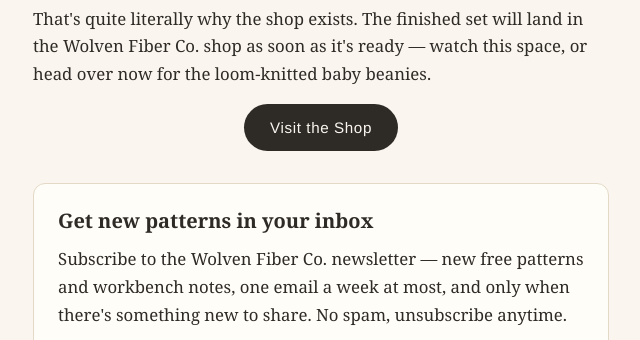
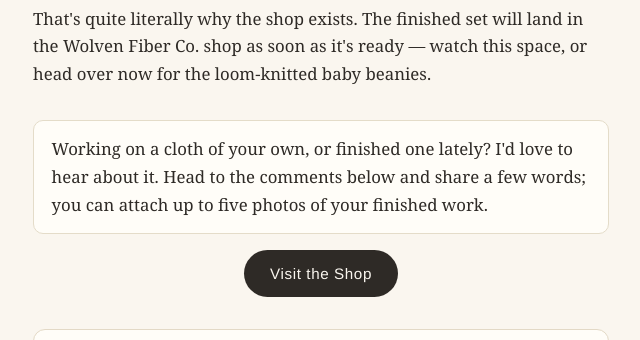
Before and after one commit to wolfmaster2010/wolven-blog, a plain HTML site: page on-the-needles-grandmothers-favorite.html in a window 1280 px wide. Shown: the part 1912-2252 px from the top of the page, without its empty margins (319-959 px from the left). Drawn offline with Linux system fonts and the light colour scheme; no server answers.

Commit message:
Invite readers to comment and share photos

```diff
--- a/on-the-needles-grandmothers-favorite.html
+++ b/on-the-needles-grandmothers-favorite.html
@@ -140,7 +140,8 @@
   <p>That's quite literally why the shop exists. The finished set will land
   in the Wolven Fiber Co. shop as soon as it's ready — watch this space, or
   head over now for the loom-knitted baby beanies.</p>
-  <a class="shop" href="https://wolvenfiberco.com">Visit the Shop</a>
+<p class="invite">Working on a cloth of your own, or finished one lately? I'd love to hear about it. Head to the comments below and share a few words; you can attach up to five photos of your finished work.</p>
+    <a class="shop" href="https://wolvenfiberco.com">Visit the Shop</a>
 
   <section class="subscribe">
     <div class="subscribe-ask">
@@ -202,6 +203,7 @@
   </form>
 </section>
 <style>
+  .invite { background: #fffdf8; border: 1px solid #e4dcc9; border-radius: 10px; padding: 0.9rem 1.1rem; margin-top: 2rem; }
   .comments { max-width: 38rem; margin: 2.5rem auto 0; padding: 0 1rem; text-align: left; }
   .comments-note { color: #7a6a55; font-size: 0.92rem; }
   .comment-list .comment { background: #fffdf8; border: 1px solid #e4dcc9; border-radius: 10px; padding: 0.8rem 1.1rem; margin: 0.8rem 0; }
```
Also changed, not shown: seed-stitch-washcloth.html (+3 -1 lines).
